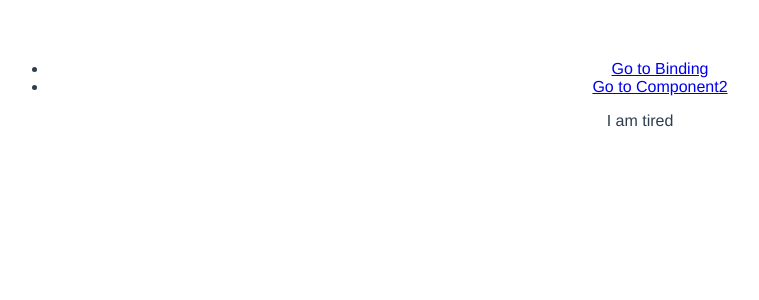
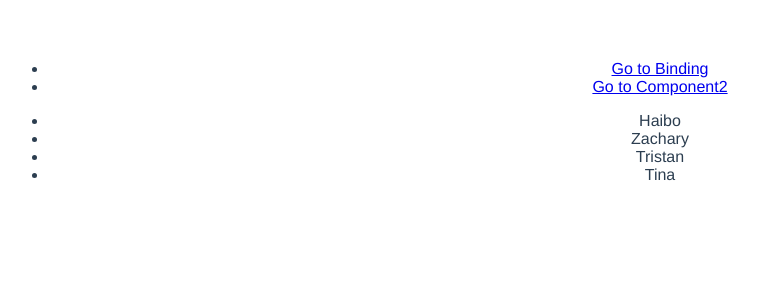
Before and after one commit to billyean/firedragon, a Vue app in the folder victor/: page /#/component2 in a window 1280 px wide. Shown: the top 300 px of the page, without its empty margins (0-759 px from the left). Built offline with nearby package versions, Linux system fonts and the light colour scheme.

Commit message:
add v-for

```diff
--- a/victor/src/components/Component2.vue
+++ b/victor/src/components/Component2.vue
@@ -1,6 +1,8 @@
 <template>
   <div>
-    <p>{{sigh}}</p>
+    <ul>
+      <li v-for="(person, index) in people" v-bind:key="index">{{person}}</li>
+    </ul>
   </div>
 </template>
 
@@ -9,7 +11,12 @@ export default {
   name: 'Component2',
   data () {
     return {
-      sigh: 'I am tired'
+      people: ['Haibo', 'Zachary', 'Tristan', 'Tina'],
+      tasks: [
+        {name: 'sweeping', time: 30, color: 'red'},
+        {name: 'mowing', time: 40, color: 'green'},
+        {name: 'cooking', time: 60, color: 'blue'}
+      ]
     }
   }
 }
@@ -18,3 +25,4 @@ export default {
 <style scoped>
 
 </style>
+mow
```
